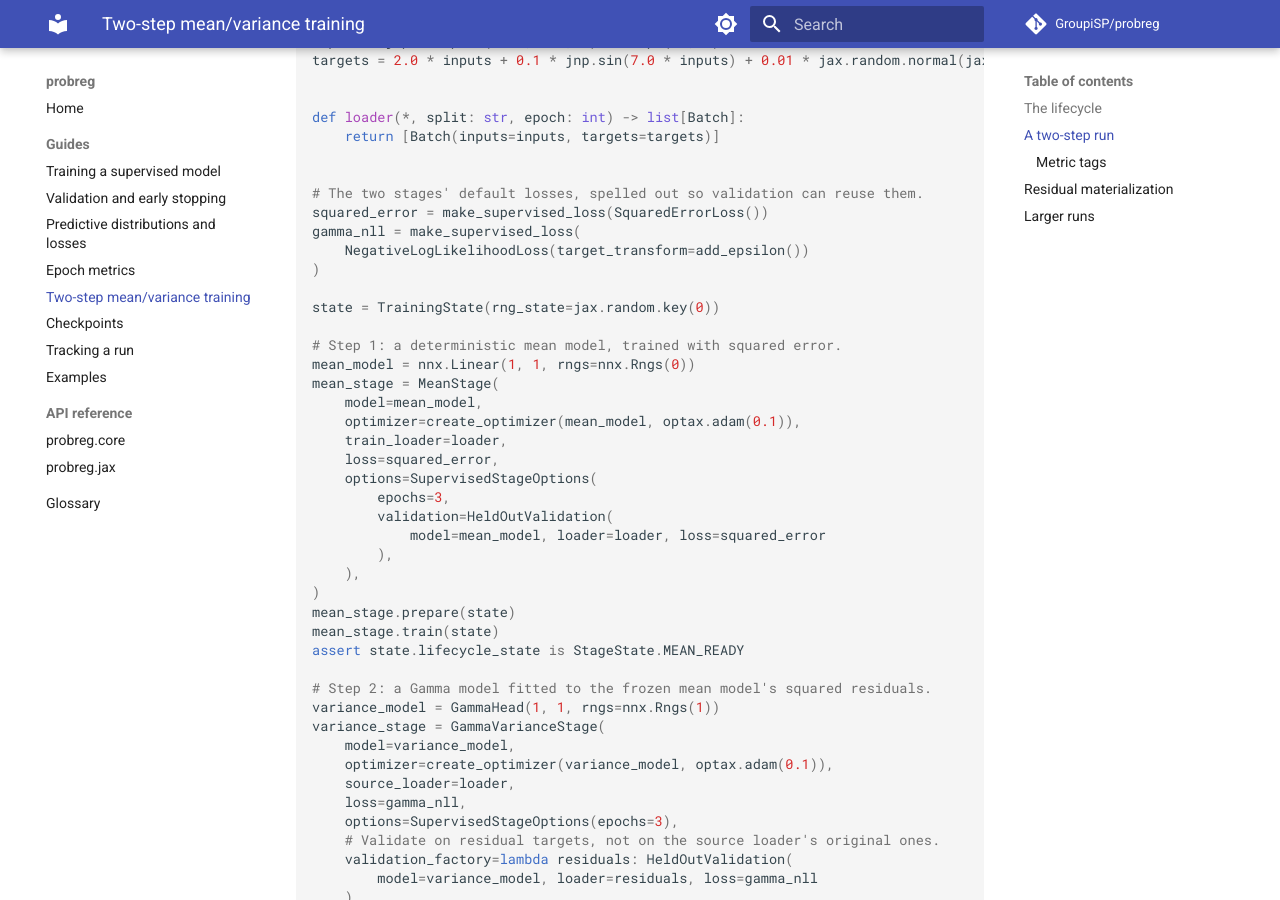
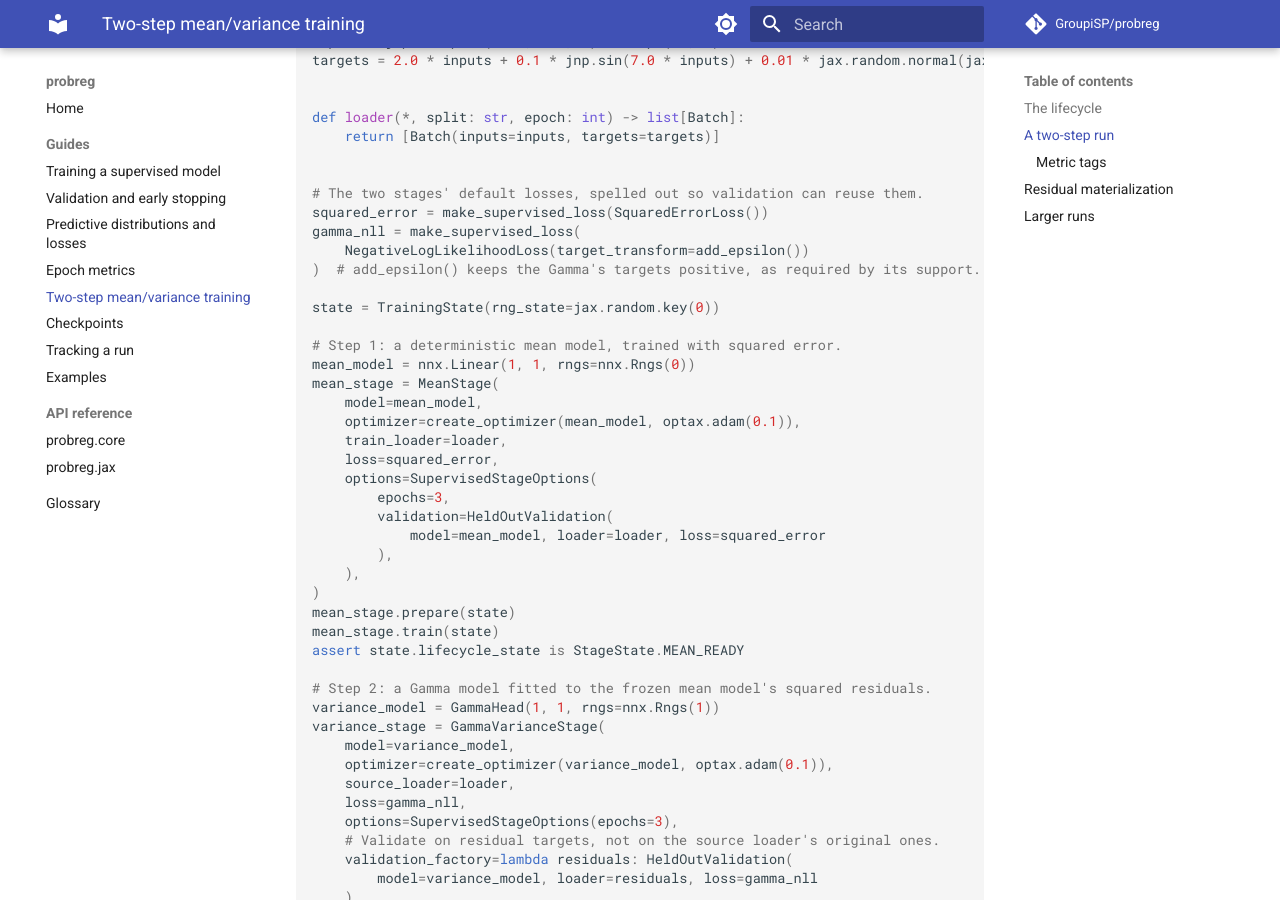
Before and after one commit to GroupiSP/probreg, an MkDocs documentation site: the page built from docs_site/guides/two-step-training.md, in a window 1280 px wide and 900 px high, scrolled down 1939 px. Built offline with MkDocs 1.6.1 and Material for MkDocs 9.7.7, drawn with Linux system fonts in a browser that asks for light colours; comment, search, counter and statistics services are not loaded.

Commit message:
docs(guide): clarify purpose of add_epsilon() in Gamma's target transformation

```diff
--- a/docs_site/guides/two-step-training.md
+++ b/docs_site/guides/two-step-training.md
@@ -94,7 +94,7 @@ def loader(*, split: str, epoch: int) -> list[Batch]:
 squared_error = make_supervised_loss(SquaredErrorLoss())
 gamma_nll = make_supervised_loss(
     NegativeLogLikelihoodLoss(target_transform=add_epsilon())
-)
+)  # add_epsilon() keeps the Gamma's targets positive, as required by its support.
 
 state = TrainingState(rng_state=jax.random.key(0))
 
```
